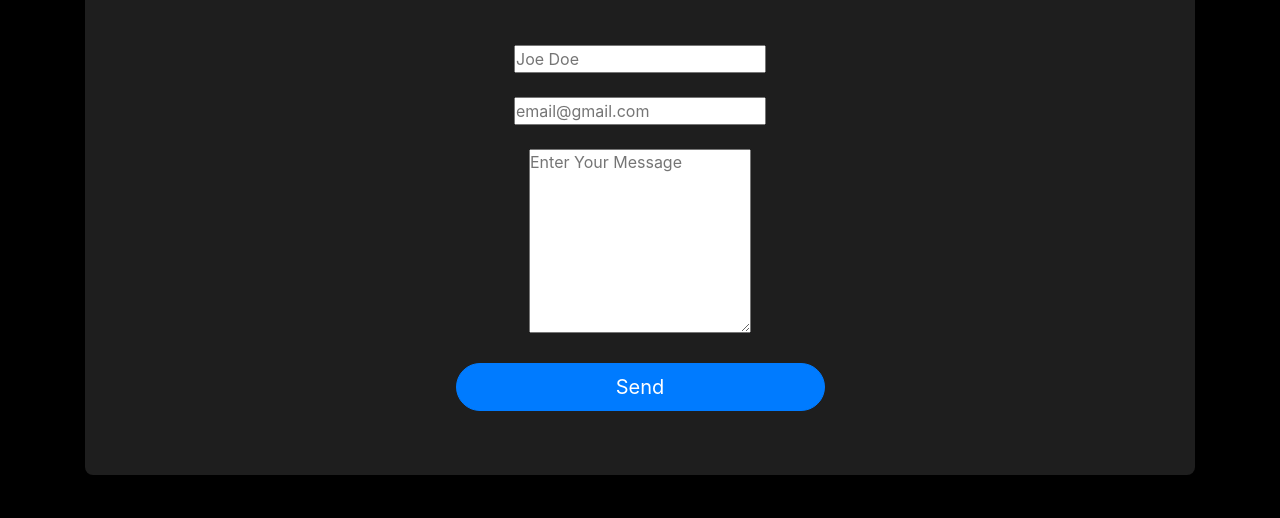
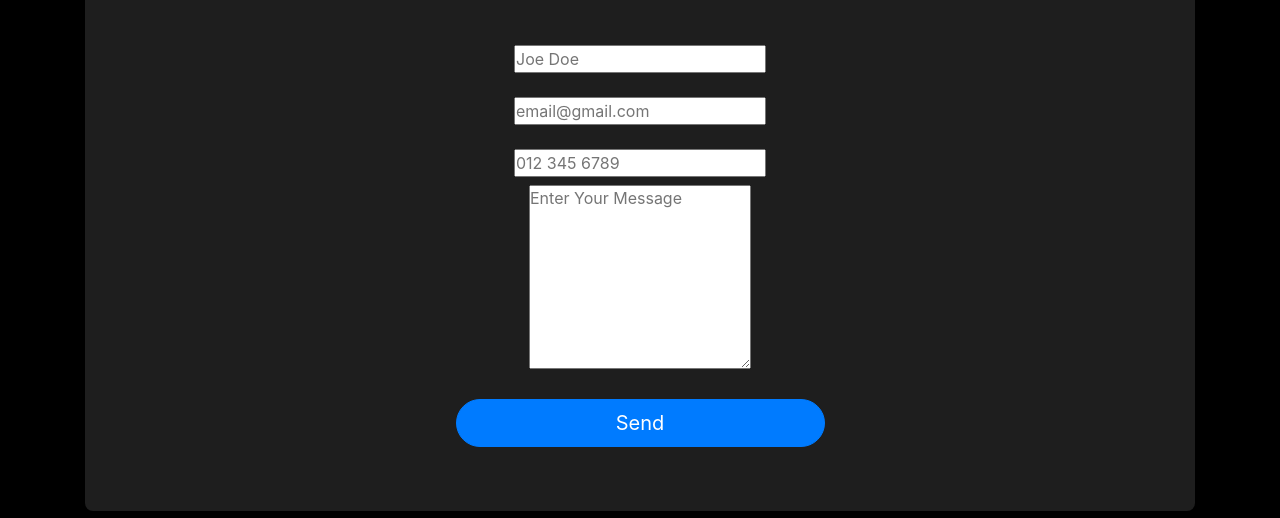
Before and after one commit to TheoMcCoy/portfolio, a plain HTML site: page src/html/contact.html in a window 1280 px wide. Shown: the part 282-800 px from the top of the page. Drawn offline with nearby package versions, Linux system fonts and the light colour scheme.

Commit message:
debug  form

```diff
--- a/src/html/contact.html
+++ b/src/html/contact.html
@@ -145,6 +145,9 @@
                     />
                     <label for="name">Cellphone Number</label>
                   </div> -->
+                  <label>
+                    <input type="tel" name="tel" placeholder="012 345 6789"
+                  /></label>
                   <div class="mb-3">
                     <!-- <textarea
                       class="form-control"
```
